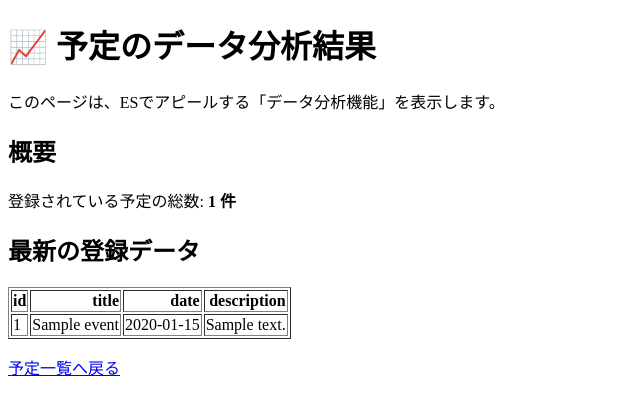
After one commit to atoyrs8240-droid/CalendarAppProject, a Flask app: page /analyze in a window 1280 px wide. The commit adds this page. Shown: the top 415 px of the page, without its empty margins (0-640 px from the left). Run offline with Flask 3, Linux system fonts and the light colour scheme; tables that the repository leaves empty hold one stand-in row (values such as "Sample post").

Commit message:
Step 7: データ分析機能の骨組みを実装（Pandas連携）

```diff
--- a/app.py
+++ b/app.py
@@ -1,6 +1,7 @@
 from flask import Flask, render_template, request, redirect, url_for
 from flask_sqlalchemy import SQLAlchemy
 import os
+import pandas as pd
 
 # --- データベース設定（変更なし） ---
 basedir = os.path.abspath(os.path.dirname(__file__))
@@ -93,6 +94,32 @@ def delete_event(id):
     except:
         return '予定の削除中にエラーが発生しました'
 
+# --- データ分析機能（ESのアピールポイント） ---
+@app.route('/analyze')
+def analyze_events():
+    # データベースから全データをPandas DataFrameとして取得
+    # SQLクエリを使ってデータを取得
+    query = db.session.query(Event)
+    df = pd.read_sql(query.statement, db.engine)
+
+    # データの処理（ESでの分析内容をここに追加します）
+    if not df.empty:
+        # 簡易分析結果の計算例：予定の総数を計算
+        total_events = len(df)
+
+        # 分析結果をテンプレートに渡す辞書
+        analysis_data = {
+            'total_events': total_events,
+        }
+
+        # 取得したデータの一部（例: 最新5件）をHTMLテーブルにしてテンプレートに渡す
+        display_data = df.tail(5).to_html(classes='data', index=False)
+    else:
+        analysis_data = {'total_events': 0}
+        display_data = "<p>分析できるデータがありません。</p>"
+
+    return render_template('analyze.html', analysis=analysis_data, data_table=display_data)
+
 # --- サーバー起動部分（変更なし） ---
 if __name__ == '__main__':
     with app.app_context():
--- /dev/null
+++ b/templates/analyze.html
@@ -0,0 +1,19 @@
+<!DOCTYPE html>
+<html>
+<head>
+    <title>データ分析結果</title>
+</head>
+<body>
+    <h1>📈 予定のデータ分析結果</h1>
+
+    <p>このページは、ESでアピールする「データ分析機能」を表示します。</p>
+
+    <h2>概要</h2>
+    <p>登録されている予定の総数: <strong>{{ analysis.total_events }} 件</strong></p>
+
+    <h2>最新の登録データ</h2>
+    {{ data_table | safe }}
+
+    <p><a href="/">予定一覧へ戻る</a></p>
+</body>
+</html>
--- a/templates/index_list.html
+++ b/templates/index_list.html
@@ -6,7 +6,10 @@
 <body>
     <h1>📅 予定一覧</h1>
 
-    <p><a href="/create">＋ 新しい予定を作成</a></p>
+    <p>
+    <a href="/create">＋ 新しい予定を作成</a>
+    | <a href="/analyze">📊 予定の分析へ</a>
+</p>
 
     {% if events %}
         <ul>
```
